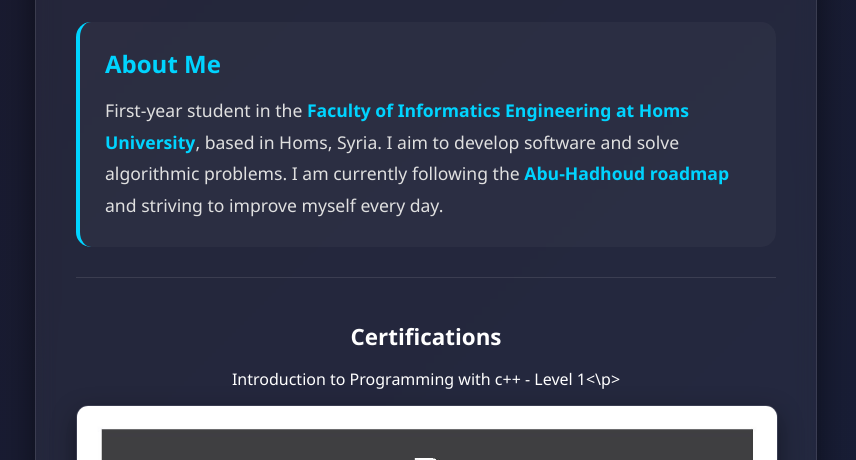
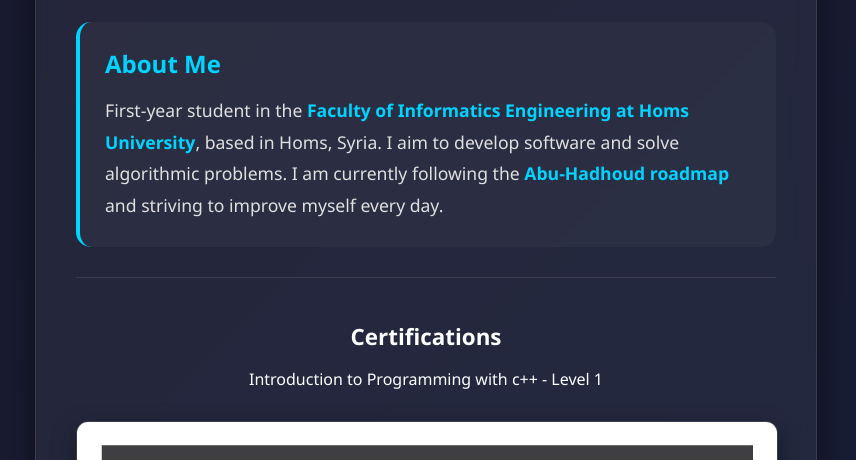
Before and after one commit to yamenshahood0-eng/Achievements, a plain HTML site: page index.html in a window 1280 px wide. Shown: the part 340-800 px from the top of the page, without its empty margins (214-1070 px from the left). Drawn offline with Linux system fonts and the light colour scheme.

Commit message:
Update index.html

```diff
--- a/index.html
+++ b/index.html
@@ -131,7 +131,7 @@
 
         <div class="cert-container">
             <h2 style="font-size: 1.4rem; color: #fff; margin-bottom: 5px;">Certifications</h2>
-            <p style="color: #004ff; margin-top: 2-px;">Introduction to Programming with c++ - Level 1<\p>
+            <p style="color: #004ff; margin-top: 2-px;">Introduction to Programming with c++ - Level 1</p>
                 <img src="my-cert3.jpg" class="certificate-img" alt="Certificate Level 3">
 <p style="color: #00d4ff; margin-top: 20px;">Algorithms & Problem-Solving Level 1</p>
 <img src="cert2.jpg" class="certificate-img" alt="Certificate Level 2">
```
